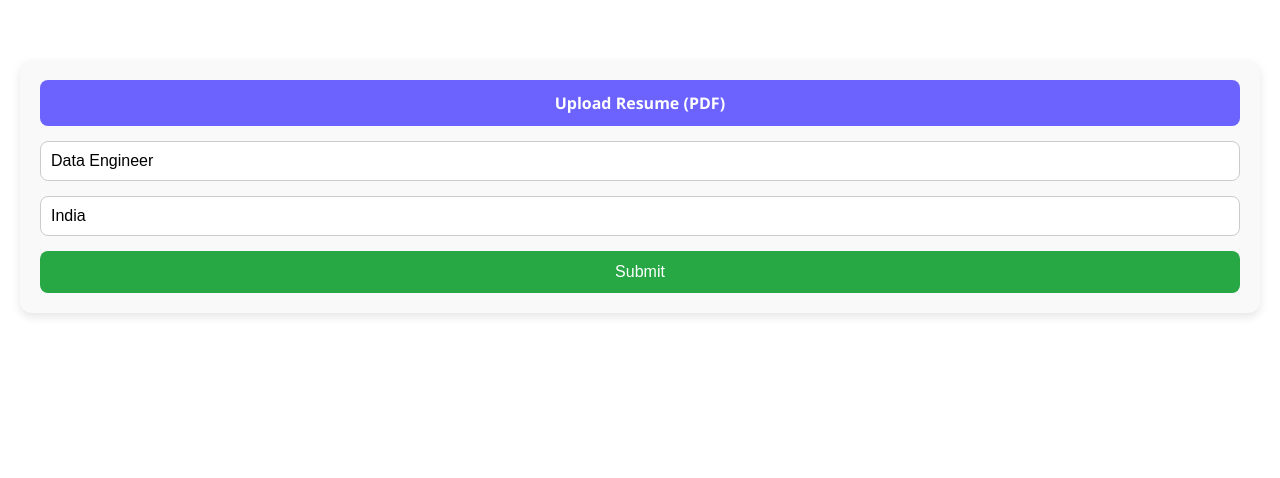
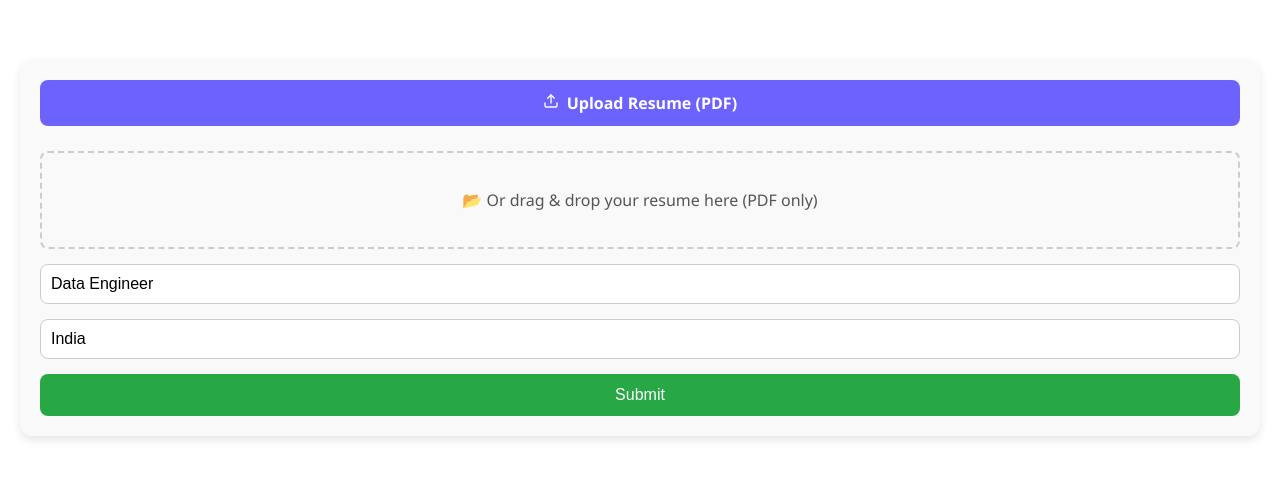
Before and after one commit to yogendrachowdary/jobs, a React (Create React App) app: page / in a window 1280 px wide. Shown: the top 478 px of the page. Built offline with nearby package versions, Linux system fonts and the light colour scheme.

Commit message:
drag and drop

```diff
--- a/package.json
+++ b/package.json
@@ -12,6 +12,7 @@
     "react": "^19.1.0",
     "react-dom": "^19.1.0",
     "react-hot-toast": "^2.5.2",
+    "react-icons": "^5.5.0",
     "react-scripts": "5.0.1",
     "web-vitals": "^2.1.4"
   },
--- a/src/components/UploadForm.css
+++ b/src/components/UploadForm.css
@@ -232,3 +232,19 @@
     transform: rotate(360deg);
   }
 }
+
+.drag-drop-zone {
+  border: 2px dashed #ccc;
+  padding: 20px;
+  margin-top: 10px;
+  text-align: center;
+  border-radius: 8px;
+  background-color: #f9f9f9;
+  color: #555;
+  transition: background-color 0.2s;
+}
+
+.drag-drop-zone:hover {
+  background-color: #f0f0f0;
+  cursor: pointer;
+}
--- a/src/components/UploadForm.jsx
+++ b/src/components/UploadForm.jsx
@@ -2,6 +2,7 @@ import React, { useState } from "react";
 import axios from "axios";
 import toast from "react-hot-toast";
 import "./UploadForm.css";
+import { FiUpload } from "react-icons/fi";
 
 const DEFAULT_ITEMS_PER_PAGE = 10;
 const ITEMS_PER_PAGE_OPTIONS = [5, 10, 20, 50];
@@ -20,6 +21,17 @@ function UploadForm() {
     const file = e.target.files[0];
     setResume(file);
     if (file) toast.success("Resume uploaded successfully!");
+  };
+
+  const handleDrop = (e) => {
+    e.preventDefault();
+    const file = e.dataTransfer.files[0];
+    if (file && file.type === "application/pdf") {
+      setResume(file);
+      toast.success("Resume uploaded via drag & drop!");
+    } else {
+      toast.error("Please drop a valid PDF file.");
+    }
   };
 
   const removeResume = () => {
@@ -89,10 +101,21 @@ function UploadForm() {
   return (
     <div className="upload-container">
       <form onSubmit={handleSubmit} className="upload-form">
-        <label className="file-label">
-          Upload Resume (PDF)
-          <input type="file" onChange={handleFileChange} accept=".pdf" />
-        </label>
+      <label className="file-label">
+        <FiUpload style={{ marginRight: "8px" }} />
+        Upload Resume (PDF)
+        <input type="file" onChange={handleFileChange} accept=".pdf" />
+      </label>
+
+
+        {/* Drag and Drop Zone */}
+        <div
+          className="drag-drop-zone"
+          onDragOver={(e) => e.preventDefault()}
+          onDrop={handleDrop}
+        >
+          <p>📂 Or drag & drop your resume here (PDF only)</p>
+        </div>
 
         {resume && (
           <div className="file-info">
@@ -121,7 +144,7 @@ function UploadForm() {
       {loading ? (
         <div className="loader-container">
           <div className="spinner"></div>
-          <p>Matching jobs based on your resume... please wait.</p>
+          <p>Matching jobs and ranking them using AI... Please wait a moment.</p>
         </div>
       ) : (
         results.length > 0 && (
@@ -167,7 +190,6 @@ function UploadForm() {
               </tbody>
             </table>
 
-
             <div className="pagination">
               <button onClick={() => setCurrentPage((p) => Math.max(p - 1, 1))} disabled={currentPage === 1}>
                 Prev
```
Also changed, not shown: 1 other file (tests, documents, lock files or other folders).
